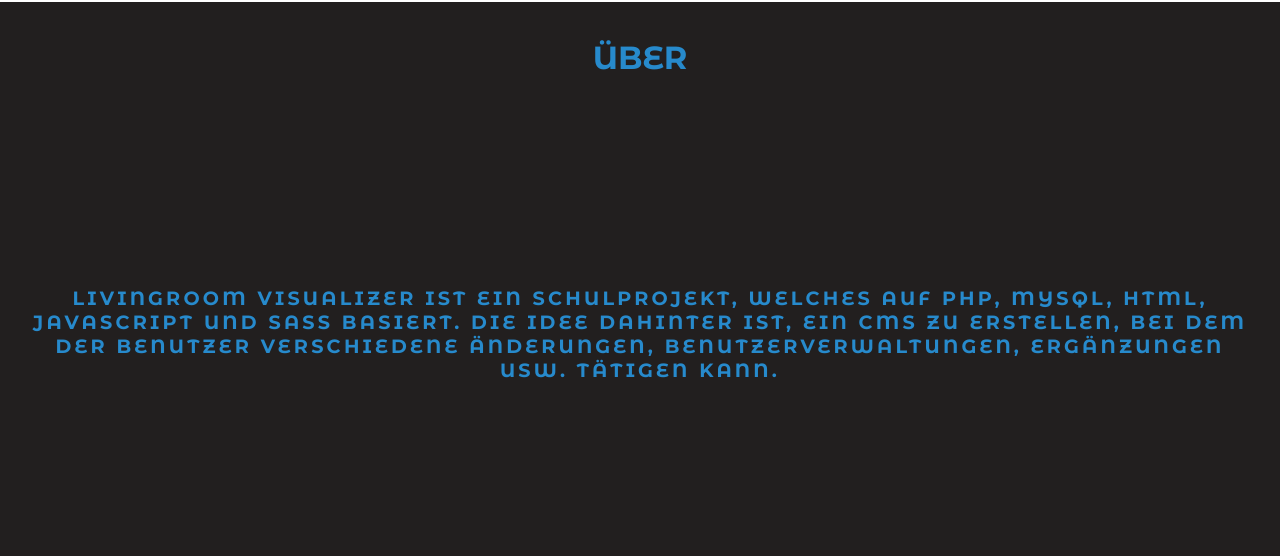
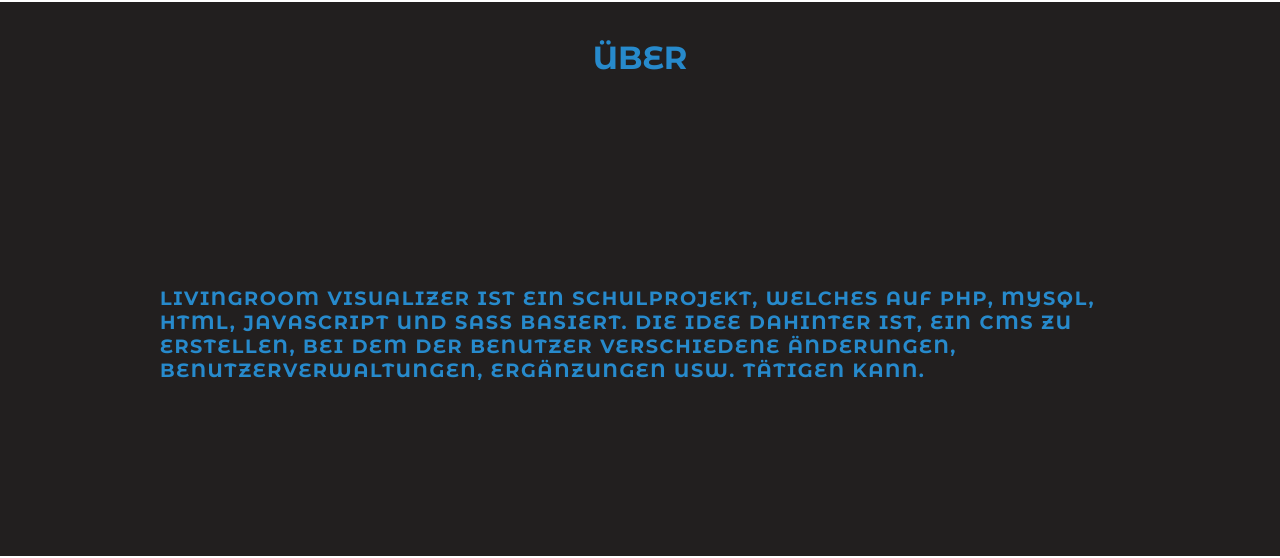
Before and after one commit to PWagner86/livingroom_visualiser, a PHP site: the page made by 05_unterseiten/über.php in a window 1280 px wide. Shown: the part 161-719 px from the top of the page. Run offline with PHP 8.4, Linux system fonts and the light colour scheme.

Commit message:
styling for pages mostly done

```diff
--- a/02_styling/01_variables_&_rules/_rules.scss
+++ b/02_styling/01_variables_&_rules/_rules.scss
@@ -36,8 +36,7 @@ h4{
 
 h5{
     font-size: 1.5vmax;
-    text-align: center;
-    letter-spacing: 0.2rem;
+    letter-spacing: 0.1rem;
     margin: 2rem;
     color: $mainColor;
 }
--- a/02_styling/02_startseite/start_style.css
+++ b/02_styling/02_startseite/start_style.css
@@ -35,8 +35,7 @@ h4 {
 
 h5 {
   font-size: 1.5vmax;
-  text-align: center;
-  letter-spacing: 0.2rem;
+  letter-spacing: 0.1rem;
   margin: 2rem;
   color: #278ACC;
 }
--- a/02_styling/02_startseite/start_style.scss
+++ b/02_styling/02_startseite/start_style.scss
@@ -55,7 +55,6 @@ body{
         .intro-text-wrapper{
             @include size(50%, 100%);
             @include flex(center, center, row);
-
         }
     }
 
--- a/02_styling/03_login/login_style.css
+++ b/02_styling/03_login/login_style.css
@@ -35,8 +35,7 @@ h4 {
 
 h5 {
   font-size: 1.5vmax;
-  text-align: center;
-  letter-spacing: 0.2rem;
+  letter-spacing: 0.1rem;
   margin: 2rem;
   color: #278ACC;
 }
@@ -153,8 +152,7 @@ h4 {
 
 h5 {
   font-size: 1.5vmax;
-  text-align: center;
-  letter-spacing: 0.2rem;
+  letter-spacing: 0.1rem;
   margin: 2rem;
   color: #278ACC;
 }
--- a/02_styling/04_registrieren/registrieren_style.css
+++ b/02_styling/04_registrieren/registrieren_style.css
@@ -35,8 +35,7 @@ h4 {
 
 h5 {
   font-size: 1.5vmax;
-  text-align: center;
-  letter-spacing: 0.2rem;
+  letter-spacing: 0.1rem;
   margin: 2rem;
   color: #278ACC;
 }
@@ -386,8 +385,7 @@ h4 {
 
 h5 {
   font-size: 1.5vmax;
-  text-align: center;
-  letter-spacing: 0.2rem;
+  letter-spacing: 0.1rem;
   margin: 2rem;
   color: #278ACC;
 }
--- a/02_styling/05_über/über_style.css
+++ b/02_styling/05_über/über_style.css
@@ -35,8 +35,7 @@ h4 {
 
 h5 {
   font-size: 1.5vmax;
-  text-align: center;
-  letter-spacing: 0.2rem;
+  letter-spacing: 0.1rem;
   margin: 2rem;
   color: #278ACC;
 }
@@ -386,8 +385,7 @@ h4 {
 
 h5 {
   font-size: 1.5vmax;
-  text-align: center;
-  letter-spacing: 0.2rem;
+  letter-spacing: 0.1rem;
   margin: 2rem;
   color: #278ACC;
 }
@@ -517,7 +515,7 @@ body main .about-titel-wrapper h3 {
 }
 
 body main .about-wrapper {
-  width: 100%;
+  width: 80%;
   height: 80%;
   display: -webkit-box;
   display: -ms-flexbox;
--- a/02_styling/05_über/über_style.scss
+++ b/02_styling/05_über/über_style.scss
@@ -28,9 +28,8 @@ body{
         }
 
         .about-wrapper{
-            @include size(100%, 80%);
+            @include size(80%, 80%);
             @include flex(center, center, row);
-
         }
     }
 }
--- a/02_styling/06_news/news_style.css
+++ b/02_styling/06_news/news_style.css
@@ -35,8 +35,7 @@ h4 {
 
 h5 {
   font-size: 1.5vmax;
-  text-align: center;
-  letter-spacing: 0.2rem;
+  letter-spacing: 0.1rem;
   margin: 2rem;
   color: #278ACC;
 }
@@ -386,8 +385,7 @@ h4 {
 
 h5 {
   font-size: 1.5vmax;
-  text-align: center;
-  letter-spacing: 0.2rem;
+  letter-spacing: 0.1rem;
   margin: 2rem;
   color: #278ACC;
 }
```
Also changed, not shown: 5 other files.
